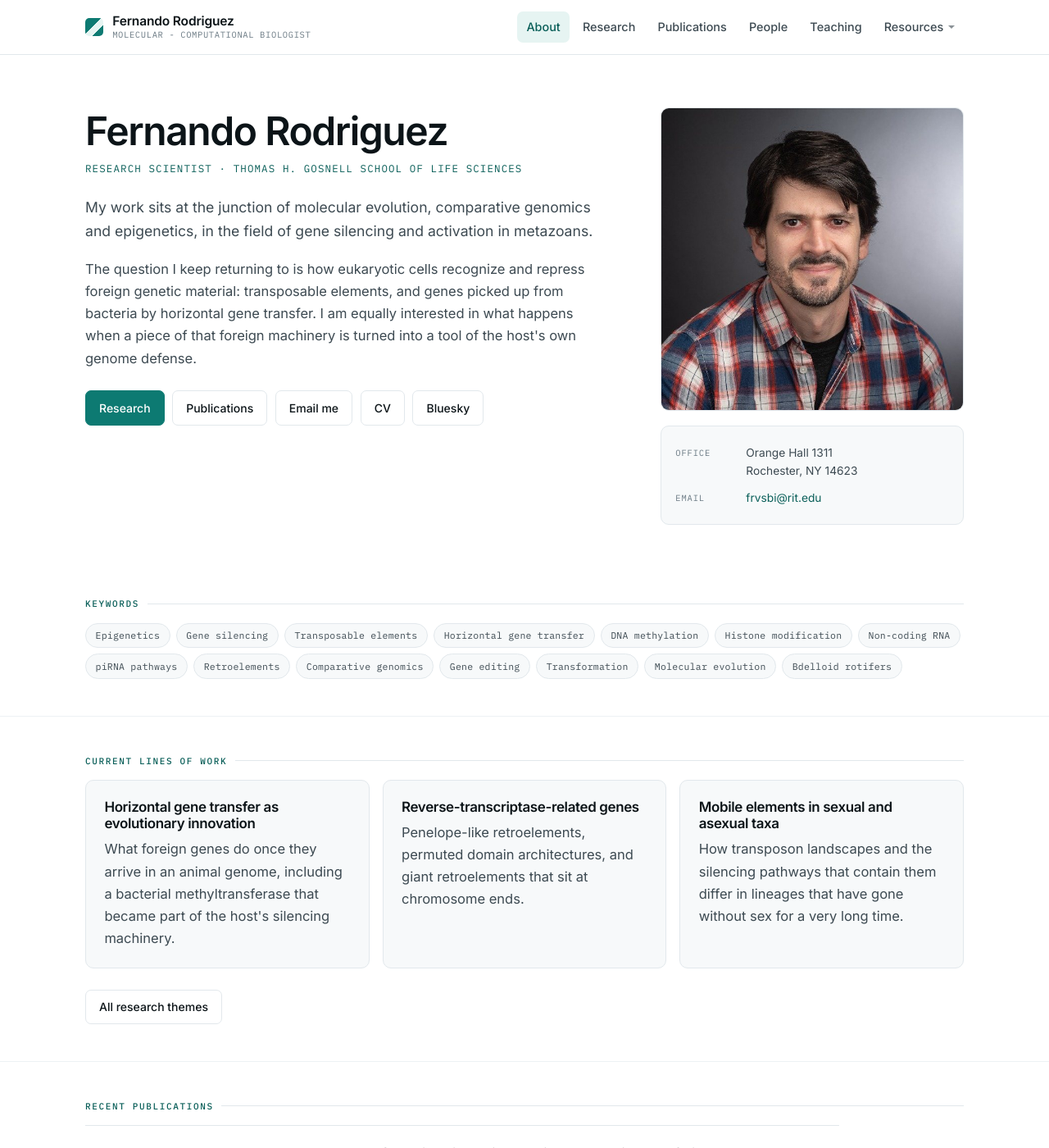
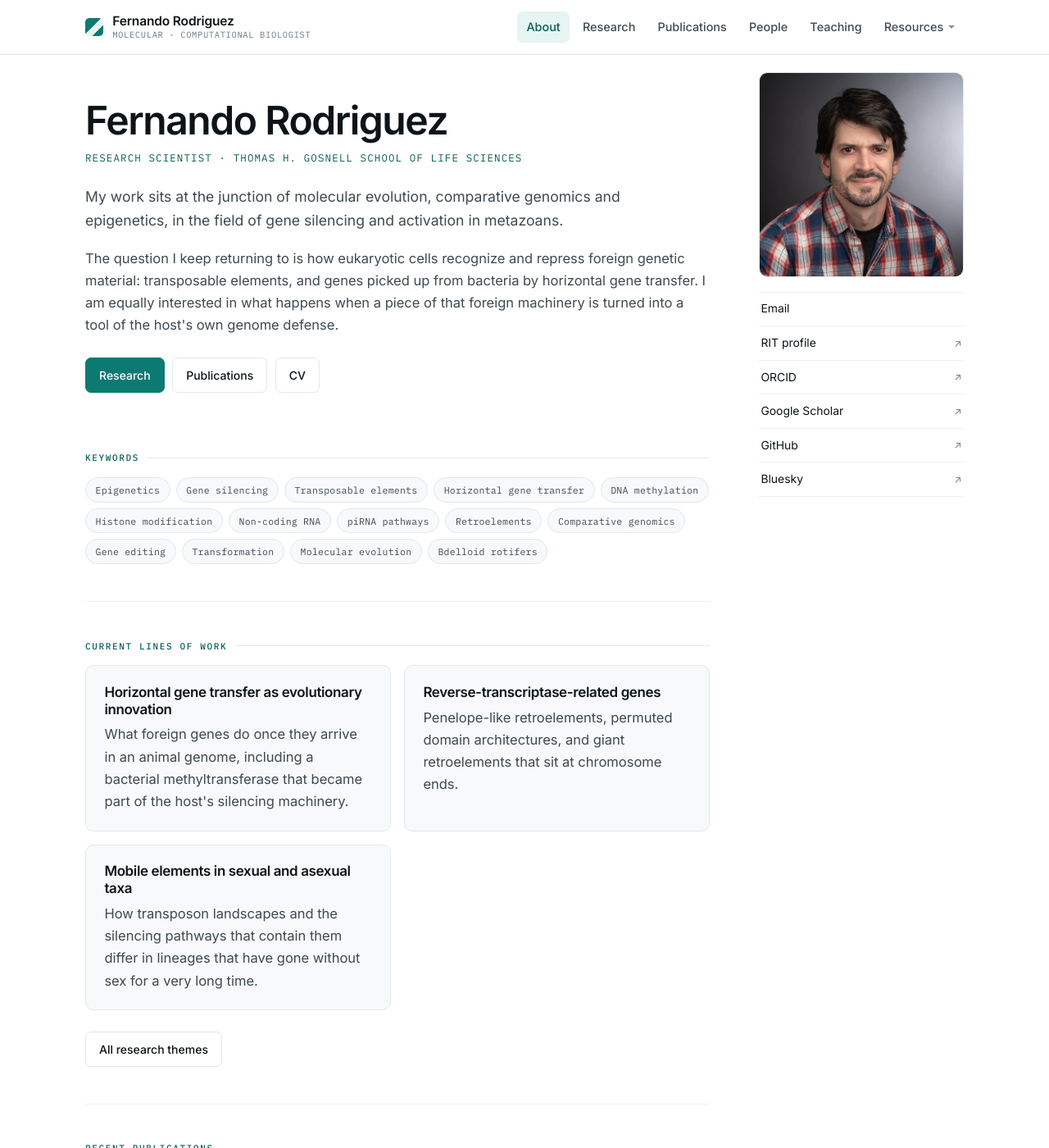
Before and after one commit to cascoamarillo/cascoamarillo.github.io, a Jekyll site: the page built from index.html, in a window 1280 px wide and 1400 px high. Shown: the whole window at 82% size. Built offline with Jekyll 4.4.1, drawn with Linux system fonts in a browser that asks for light colours; some of the changed text lies outside the part shown.

Commit message:
About: sticky sidebar with photo and profile links

```diff
--- a/_config.yml
+++ b/_config.yml
@@ -53,21 +53,23 @@ author:
 
 # --- Profile links ---------------------------------------------------------
 # Delete a line to hide that link; add your real URLs where marked TODO.
+# These appear in the sidebar on the About page and in the footer of every
+# page, in the order listed. Add or remove an entry and both follow.
 profiles:
-  - name: RIT directory
-    url: https://www.rit.edu/directory/frvsbi-fernando-rodriguez
+  - name: RIT profile
+    url: https://www.rit.edu/science/directory/frvsbi-fernando-rodriguez
   - name: ORCID
     url: https://orcid.org/0000-0003-4044-8734
+  - name: Google Scholar
+    url: "https://scholar.google.com/citations?user=2nk7Gt8AAAAJ&hl=en&inst=5778974199078678248&authuser=2"
+  - name: GitHub
+    url: https://github.com/cascoamarillo
   - name: Bluesky
     url: https://bsky.app/profile/cascoamarillo.bsky.social
-  # - name: Google Scholar
-  #   url: https://scholar.google.com/citations?user=   # TODO
   # - name: ResearchGate
   #   url: https://www.researchgate.net/profile/        # TODO
   # - name: Web of Science
   #   url: https://www.webofscience.com/wos/author/record/  # TODO
-  # - name: GitHub
-  #   url: https://github.com/                          # TODO
 
 # --- Navigation ------------------------------------------------------------
 nav:
--- a/assets/css/site.css
+++ b/assets/css/site.css
@@ -316,6 +316,45 @@ hr {
 /* --- hero ----------------------------------------------------------------- */
 
 .hero { padding: clamp(2.6rem, 5vw, 4.5rem) 0 clamp(1rem, 2vw, 1.75rem); }
+
+/* --- About page: content column plus a sidebar that stays in view --------- */
+
+.about-layout {
+  display: grid;
+  grid-template-columns: minmax(0, 1fr) 250px;
+  gap: clamp(2rem, 5vw, 3.75rem);
+  align-items: start;
+}
+.about-main { min-width: 0; }
+.about-hero { padding-top: clamp(2.2rem, 4vw, 3.4rem); }
+.about-layout .wrap { padding-inline: 0; }
+
+.about-side {
+  position: sticky;
+  top: 5.5rem;              /* clears the sticky header */
+  min-width: 0;
+}
+
+.side-links {
+  list-style: none;
+  margin: 1.1rem 0 0;
+  padding: 0;
+  border-top: 1px solid var(--line-soft);
+}
+.side-links li { margin: 0; border-bottom: 1px solid var(--line-soft); }
+.side-links a {
+  display: flex;
+  align-items: center;
+  justify-content: space-between;
+  gap: .5rem;
+  padding: .55rem .15rem;
+  font-size: .87rem;
+  color: var(--ink);
+  text-decoration: none;
+}
+.side-links a:hover { color: var(--accent-ink); }
+.side-ext { font-size: .75rem; color: var(--muted); }
+.side-links a:hover .side-ext { color: var(--accent-ink); }
 
 .hero-grid {
   display: grid;
@@ -860,6 +899,11 @@ a.paper:hover {
 @media (max-width: 860px) {
   .hero-grid { grid-template-columns: 1fr; }
   .portrait { max-width: 260px; }
+
+  /* Narrow screens: photo and links move above the text, nothing sticks. */
+  .about-layout { grid-template-columns: 1fr; gap: 1.75rem; }
+  .about-side { position: static; order: -1; max-width: 300px; }
+  .about-hero { padding-top: .5rem; }
 }
 
 /* The nav collapses to a menu button early, because the bar is crowded. */
--- a/index.html
+++ b/index.html
@@ -4,9 +4,11 @@ title: About
 permalink: /
 ---
 
-<section class="hero">
-  <div class="wrap hero-grid">
-    <div>
+<div class="wrap about-layout">
+
+  <div class="about-main">
+
+    <section class="hero about-hero">
       <h1>{{ site.author.name }}</h1>
       <p class="hero-role">{{ site.author.role }} · {{ site.author.school }}</p>
 
@@ -26,27 +28,11 @@ permalink: /
       <div class="btn-row">
         <a class="btn btn-primary" href="{{ '/research/' | relative_url }}">Research</a>
         <a class="btn" href="{{ '/publications/' | relative_url }}">Publications</a>
-        <a class="btn" href="mailto:{{ site.author.email }}">Email me</a>
         <a class="btn" href="{{ '/cv/' | relative_url }}">CV</a>
-        <a class="btn" href="{{ site.author.bluesky_url }}" target="_blank" rel="noopener" title="{{ site.author.bluesky }}">{% if site.author.bluesky_icon and site.author.bluesky_icon != "" %}<img class="btn-icon" src="{{ site.author.bluesky_icon | relative_url }}" alt="" width="16" height="16">{% endif %}Bluesky</a>
-      </div>
-    </div>
-
-    <div>
-      <div class="portrait">
-        <img src="{{ site.author.photo | relative_url }}" alt="{{ site.author.photo_alt }}" width="600" height="600">
-      </div>
-
-      <dl class="hero-facts">
-        <div class="fact"><dt>Office</dt><dd>{{ site.author.office }}<br>{{ site.author.address }}</dd></div>
-        <div class="fact"><dt>Email</dt><dd><a href="mailto:{{ site.author.email }}">{{ site.author.email }}</a></dd></div>
-      </dl>
-    </div>
       </div>
     </section>
 
     <section class="section">
-  <div class="wrap">
       <p class="label">Keywords</p>
       <ul class="chips">
         <li>Epigenetics</li>
@@ -64,11 +50,9 @@ permalink: /
         <li>Molecular evolution</li>
         <li>Bdelloid rotifers</li>
       </ul>
-  </div>
     </section>
 
     <section class="section">
-  <div class="wrap">
       <p class="label">Current lines of work</p>
       <div class="cards">
         <article class="card">
@@ -87,11 +71,9 @@ permalink: /
       <div class="btn-row">
         <a class="btn" href="{{ '/research/' | relative_url }}">All research themes</a>
       </div>
-  </div>
     </section>
 
     <section class="section">
-  <div class="wrap">
       <p class="label">Recent publications</p>
       <ol class="pub-list">
         {% for pub in site.data.publications.articles limit: 5 %}
@@ -101,11 +83,9 @@ permalink: /
       <div class="btn-row">
         <a class="btn" href="{{ '/publications/' | relative_url }}">Full publication list</a>
       </div>
-  </div>
     </section>
 
     <section class="section">
-  <div class="wrap">
       <p class="label">Contact</p>
       <div class="contact-grid">
         <div class="contact-item">
@@ -125,5 +105,29 @@ permalink: /
           <p>{{ site.author.school }}<br>{{ site.author.college }}, {{ site.author.university_short }}</p>
         </div>
       </div>
+    </section>
+
   </div>
-</section>
+
+  <!-- The sidebar: photo and links. It stays in view while the page scrolls.
+       The links below the photo come from `profiles:` in _config.yml, so add
+       or remove one there and this list and the footer both follow. -->
+  <aside class="about-side">
+    <div class="portrait">
+      <img src="{{ site.author.photo | relative_url }}" alt="{{ site.author.photo_alt }}"
+           width="600" height="600">
+    </div>
+
+    <ul class="side-links">
+      <li><a href="mailto:{{ site.author.email }}"><span>Email</span></a></li>
+      {% for p in site.profiles %}
+      <li>
+        <a href="{{ p.url }}" target="_blank" rel="noopener">
+          <span>{{ p.name }}</span><span class="side-ext" aria-hidden="true">&#8599;</span>
+        </a>
+      </li>
+      {% endfor %}
+    </ul>
+  </aside>
+
+</div>
```
Lines whose indentation alone changed are shown as unchanged.
